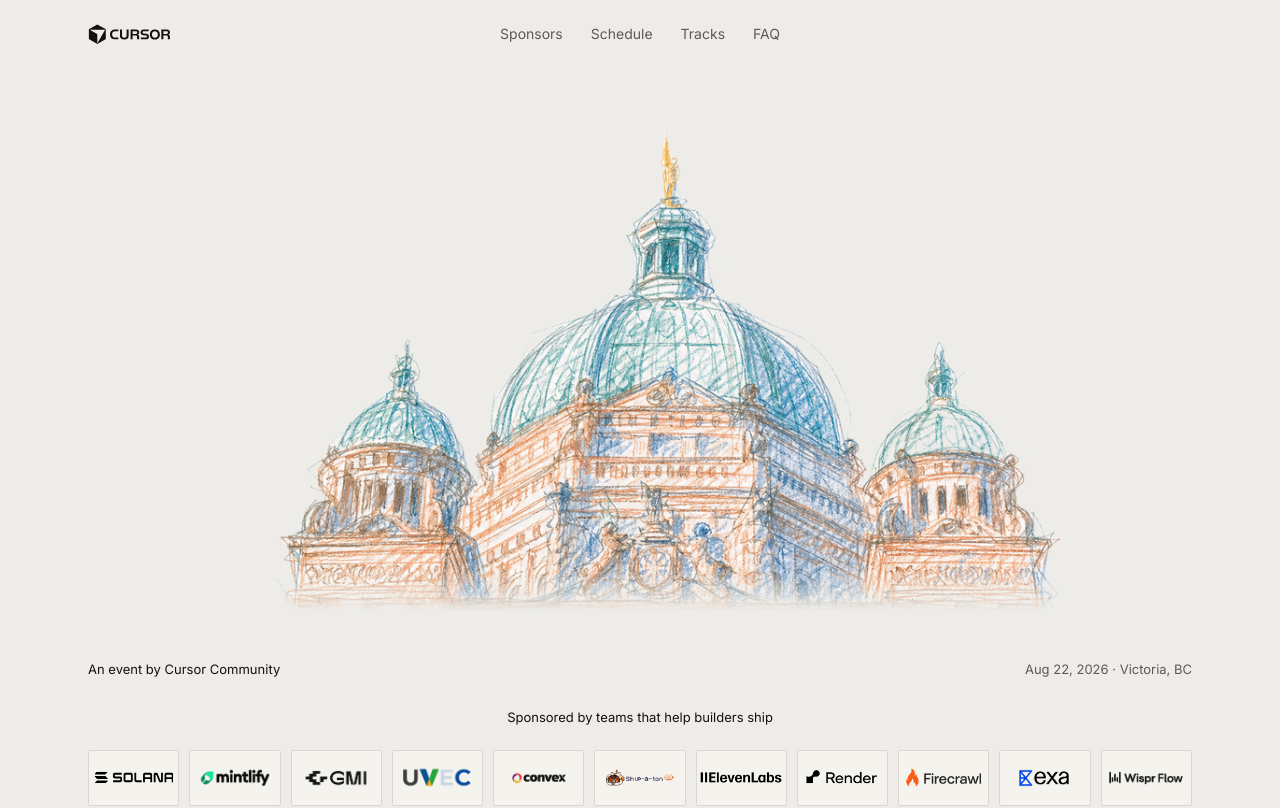
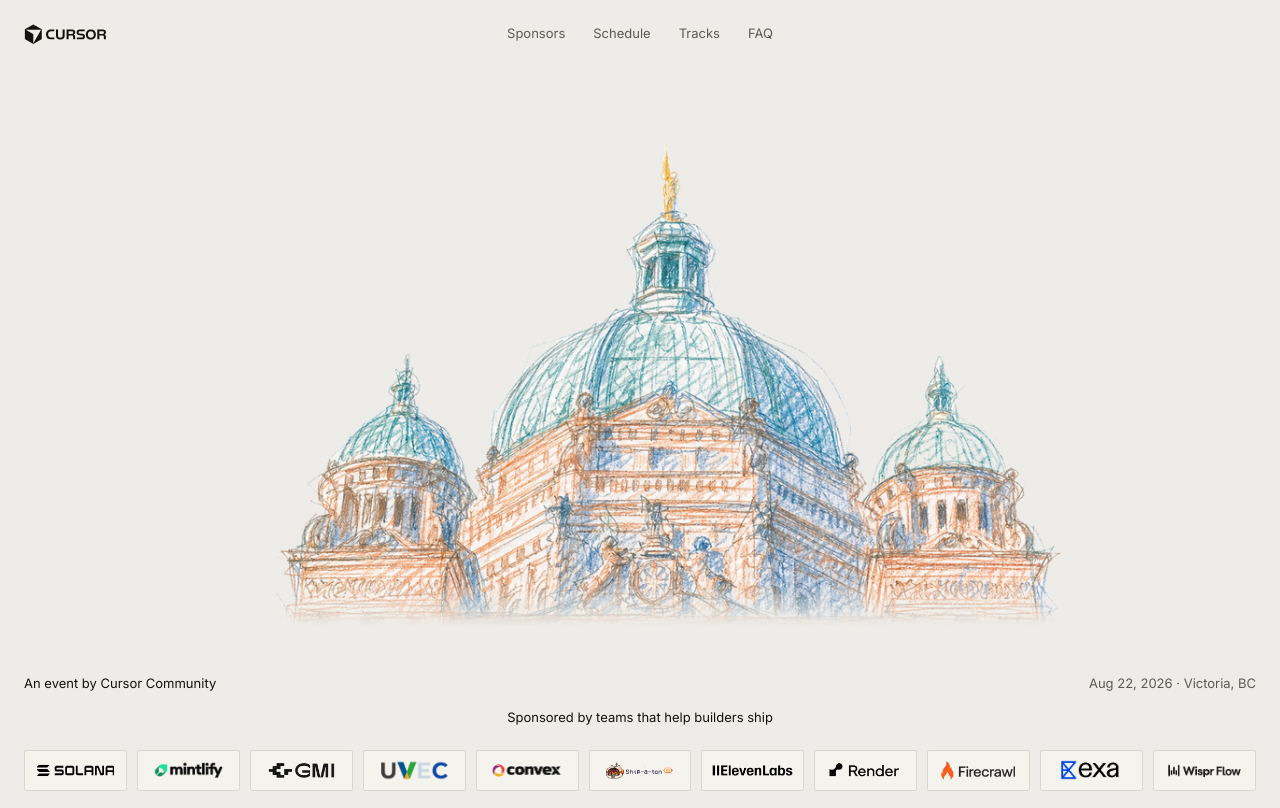
Before and after one commit to Alhwyn/cursor-victoria, a React (Vite) app: page / in a window 1280 px wide. Shown: the top 808 px of the page. Built offline with nearby package versions, Linux system fonts and the light colour scheme; a web font is replaced by a local one.

Commit message:
Enhance Vercel configuration with redirects and rewrites; update App component styles and structure; refine CSS for logo garden layout; add script to handle hash URLs in index.html; adjust sponsor logo scale.

```diff
--- a/src/App.tsx
+++ b/src/App.tsx
@@ -94,7 +94,7 @@ function AboutCta() {
       href={site.rsvpUrl}
       target="_blank"
       rel="noopener noreferrer"
-      className="inline-flex w-full items-center justify-center gap-2 bg-[var(--button-bg)] px-4 py-1.5 text-sm text-[var(--button-fg)] transition-colors hover:bg-[#2a2820]"
+      className="inline-flex w-full items-center justify-center gap-2 bg-[var(--button-bg)] px-4 py-1.5 type-sm text-[var(--button-fg)] transition-colors hover:bg-[#2a2820]"
     >
       Register on Luma
       <ArrowIcon />
@@ -115,7 +115,7 @@ function SiteHeader() {
         </a>
 
         <nav
-          className="absolute left-1/2 hidden -translate-x-1/2 items-center gap-7 text-sm text-[var(--fg-secondary)] md:flex"
+          className="absolute left-1/2 hidden -translate-x-1/2 items-center gap-7 type-sm text-[var(--fg-secondary)] md:flex"
           aria-label="Primary"
         >
           <a href="#logo-garden" className="transition-colors hover:text-[var(--fg)]">
@@ -143,7 +143,7 @@ export function App() {
 
       <main id="main" className="bg-[#EDECE8] pb-32 md:pb-48">
         {/* Hero — same structure as cursor.com/compile */}
-        <section className="grid h-[80svh] content-start justify-items-center">
+        <section className="grid h-[80svh] place-items-center">
           <div className="compile-shell flex flex-col items-center">
             <h1 className="sr-only">Codechella</h1>
             <HeroStage />
@@ -163,7 +163,7 @@ export function App() {
           aria-label="Sponsors"
         >
           <div className="stack container text-center flex w-full flex-col items-center">
-            <h2 className="type-sm mb-v1 mb-[1.4rem] text-sm font-normal leading-[1.5] text-[var(--fg)]">
+            <h2 className="type-sm mb-[1.4rem] font-normal text-[var(--fg)]">
               {sponsorsHeading}
             </h2>
             <ul className="logo-garden">
@@ -194,18 +194,15 @@ export function App() {
           </div>
         </section>
 
-        {/* About — same grid/type as cursor.com/compile */}
+        {/* About — 3 columns: lead | body | CTA (md+) */}
         <PageSection id="about" className="scroll-mt-8 mt-16 md:mt-24">
-          <div className="grid items-start gap-x-6 gap-y-6 lg:grid-cols-2 lg:gap-x-12 xl:grid-cols-3">
-            <div className="max-md:col-start-auto max-md:row-start-auto md:col-start-1 md:row-span-2 md:row-start-1 md:border-t md:border-[rgb(20_18_11/0.1)] md:pt-10">
+          <div className="grid items-start gap-x-6 gap-y-6 md:grid-cols-3 md:gap-x-12">
+            <div className="border-t border-[rgb(20_18_11/0.1)] pt-6 md:pt-10">
               <p className="type-sm text-pretty text-[var(--fg)]">
                 {about.lead}
               </p>
-              <div className="pt-6 lg:hidden">
-                <AboutCta />
-              </div>
             </div>
-            <div className="grid gap-y-4 md:border-t md:border-[rgb(20_18_11/0.1)] md:pt-10">
+            <div className="grid gap-y-4 border-t border-[rgb(20_18_11/0.1)] pt-6 md:pt-10">
               {about.body.map(paragraph => (
                 <p
                   key={paragraph}
@@ -215,7 +212,7 @@ export function App() {
                 </p>
               ))}
             </div>
-            <div className="pt-6 max-lg:hidden md:pt-10">
+            <div className="border-t border-[rgb(20_18_11/0.1)] pt-6 md:pt-10">
               <AboutCta />
             </div>
           </div>
--- a/src/index.css
+++ b/src/index.css
@@ -45,16 +45,14 @@
 }
 
 /*
- * Compile content column.
- * Width is inset from the viewport (not width:100%), so the section box
- * itself has side margins like cursor.com/compile — not edge-to-edge.
+ * Compile content column — matches cursor.com/compile (mx-auto max-w-7xl px-6).
  */
 .compile-shell {
   box-sizing: border-box;
-  width: min(var(--compile-max), calc(100% - 2 * var(--compile-gutter)));
-  max-width: var(--compile-max);
+  width: 100%;
+  max-width: 80rem;
   margin-inline: auto;
-  padding-inline: var(--compile-px);
+  padding-inline: 1.5rem;
 }
 
 @layer utilities {
@@ -69,6 +67,12 @@
   }
 
   .type-sm {
+    font-size: 0.8125rem;
+    line-height: 1.5;
+    font-weight: 400;
+  }
+
+  .type-md-sm {
     font-size: 0.8125rem;
     line-height: 1.5;
     font-weight: 400;
@@ -121,16 +125,41 @@
   background: var(--bg);
 }
 
-/* sponsors — always one row, equal tiles for any count */
+/* Compile marketing layout — logo garden */
+.container {
+  width: 100%;
+  margin-inline: auto;
+}
+
+.stack {
+  display: flex;
+  flex-direction: column;
+  align-items: stretch;
+  width: 100%;
+}
+
+/* sponsors — responsive rows (like cursor.com logo-garden) */
 .logo-garden {
   display: grid;
   width: 100%;
-  grid-auto-flow: column;
-  grid-auto-columns: minmax(0, 1fr);
-  gap: 0.625rem;
+  grid-template-columns: repeat(4, minmax(0, 1fr));
+  gap: 0.75rem;
   list-style: none;
   margin: 0;
   padding: 0;
+}
+
+@media (min-width: 660px) {
+  .logo-garden {
+    grid-template-columns: repeat(6, minmax(0, 1fr));
+    gap: 0.625rem;
+  }
+}
+
+@media (min-width: 1140px) {
+  .logo-garden {
+    grid-template-columns: repeat(11, minmax(0, 1fr));
+  }
 }
 
 .logo-garden > li {
@@ -142,8 +171,9 @@
   align-items: center;
   justify-content: center;
   width: 100%;
-  height: 3.5rem;
-  padding: 0 0.5rem;
+  aspect-ratio: 5 / 2;
+  height: auto;
+  padding: 0 0.625rem;
   background: var(--card);
   border: 1px solid var(--border);
   border-radius: 2px;
@@ -156,8 +186,10 @@
 
 .logo-garden-card img {
   display: block;
-  width: 4.5rem;
-  height: 1.35rem;
+  width: auto;
+  height: auto;
+  max-width: 88%;
+  max-height: 72%;
   object-fit: contain;
   object-position: center;
 }
--- a/src/index.html
+++ b/src/index.html
@@ -32,6 +32,16 @@
           format("woff2");
       }
     </style>
+    <script>
+      // For now: always land on / instead of /#schedule (or other hash URLs).
+      if (window.location.hash) {
+        window.history.replaceState(
+          null,
+          "",
+          window.location.pathname + window.location.search,
+        );
+      }
+    </script>
   </head>
   <body>
     <div id="root"></div>
--- a/src/sponsors.ts
+++ b/src/sponsors.ts
@@ -72,7 +72,7 @@ export const sponsors = [
     name: "Exa",
     src: exa,
     href: "https://exa.ai",
-    logoScale: 0.95,
+    logoScale: 0.85,
   },
   {
     name: "Wispr Flow",
```
Also changed, not shown: vercel.json.
